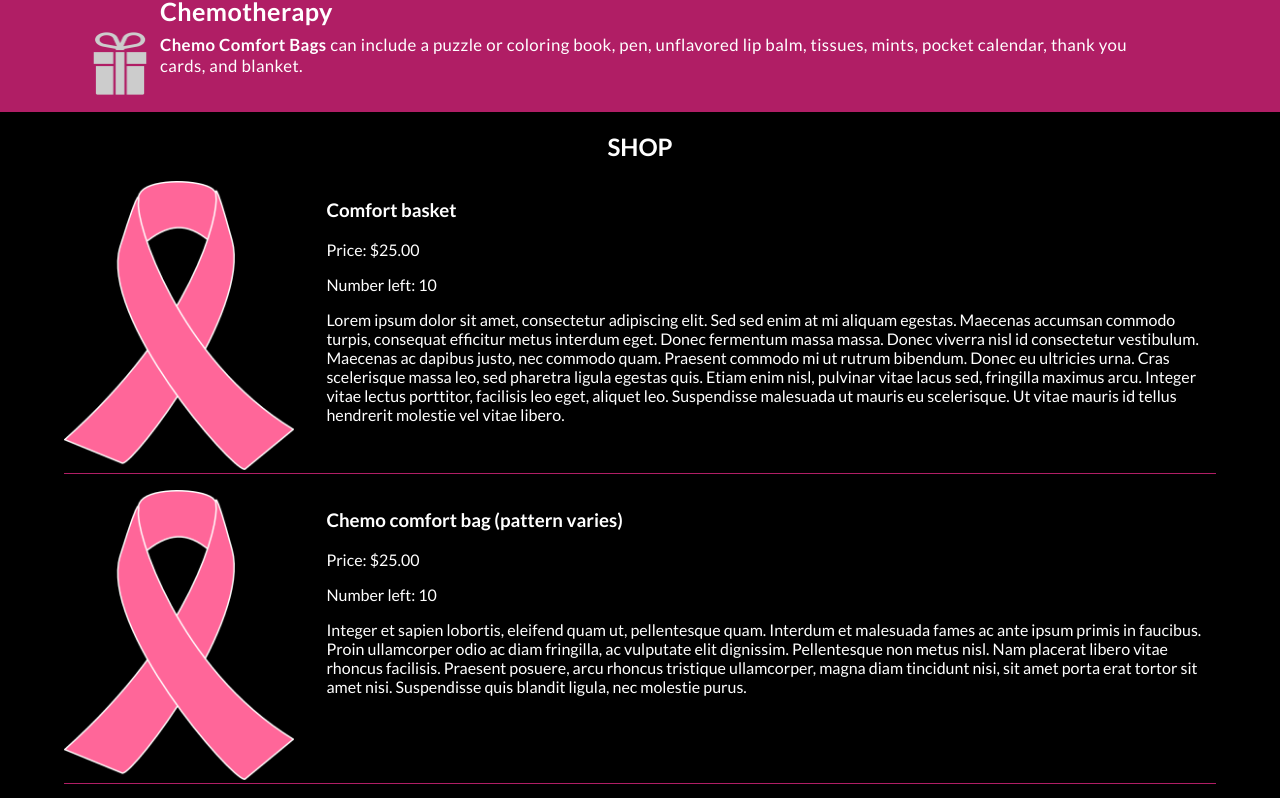
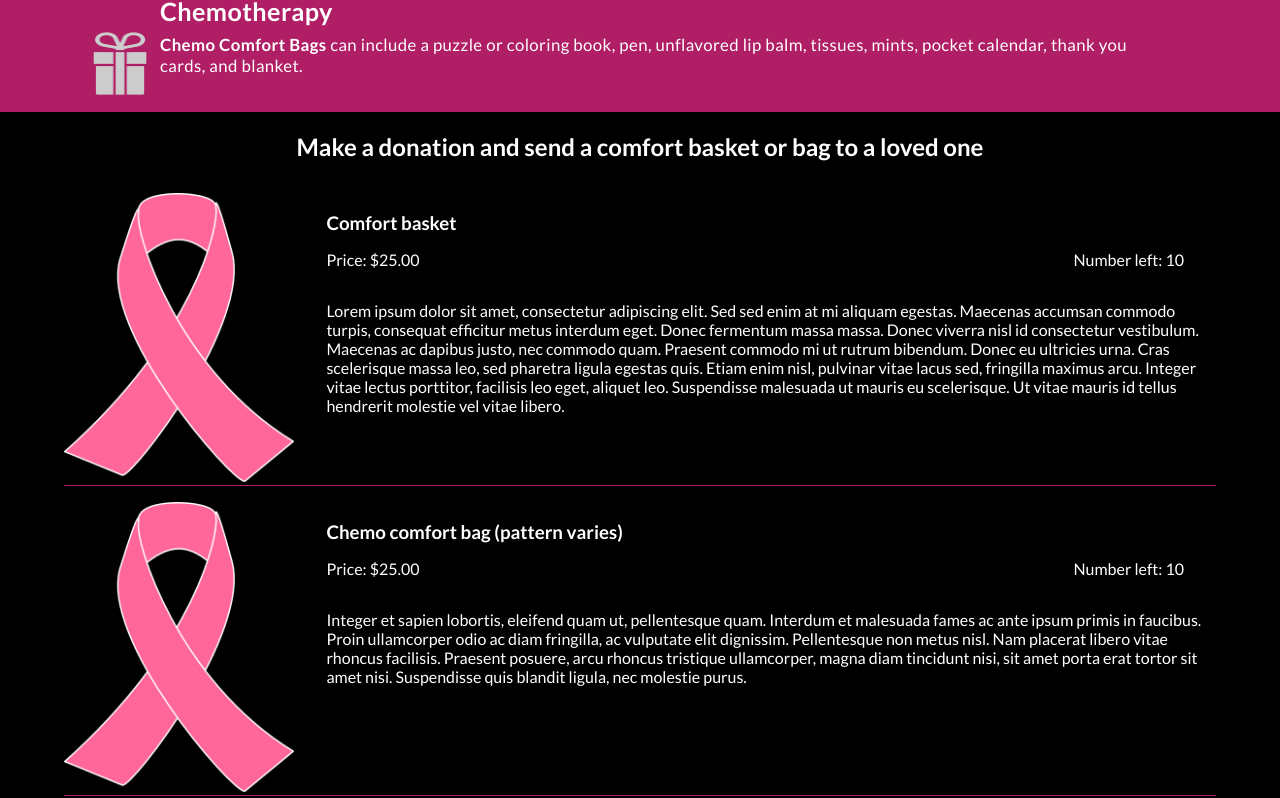
Before and after one commit to vishalicious213/bcc-v2, a Next.js app: page /boobtique in a window 1280 px wide. Shown: the part 1313-2111 px from the top of the page. Built offline with nearby package versions, Linux system fonts and the light colour scheme.

Commit message:
shop: styled products

```diff
--- a/components/shop.js
+++ b/components/shop.js
@@ -35,7 +35,7 @@ const Shop = () => {
     return (
         <>
         <div id="shop">
-        <h2>SHOP</h2>
+        <h2>Make a donation and send a comfort basket or bag to a loved one</h2>
 
         {products.map (product => {
             return (
@@ -45,8 +45,10 @@ const Shop = () => {
                     </div>
                     <div className='product-txt'>
                         <h3>{product.name}</h3>
-                        <p>{`Price: $${product.price/100}.00`}</p>
-                        <p>Number left: {product.quantity}</p>
+                        <div className='pricing'>
+                            <p>{`Price: $${product.price/100}.00`}</p>
+                            <p>Number left: {product.quantity}</p>
+                        </div>
                         <p>{product.desc}</p>
                     </div>
                 </div>
@@ -64,6 +66,10 @@ const Shop = () => {
                 margin-left: auto;
                 margin-right: auto;
                 color: white;
+            }
+
+            h2 {
+                margin-bottom: 2rem;
             }
 
             .product {
@@ -84,9 +90,21 @@ const Shop = () => {
                 width: 100%;
             }
 
+            h3 {
+                margin-bottom: 0;
+            }
+
             .product-txt {
                 width: 80%;
                 padding-left: 2rem;
+                margin-bottom: 0;
+                margin-top: 0;
+            }
+
+            .pricing {
+                display: flex;
+                justify-content: space-between;
+                padding-right: 2rem;
             }
             `}
         </style>
```
